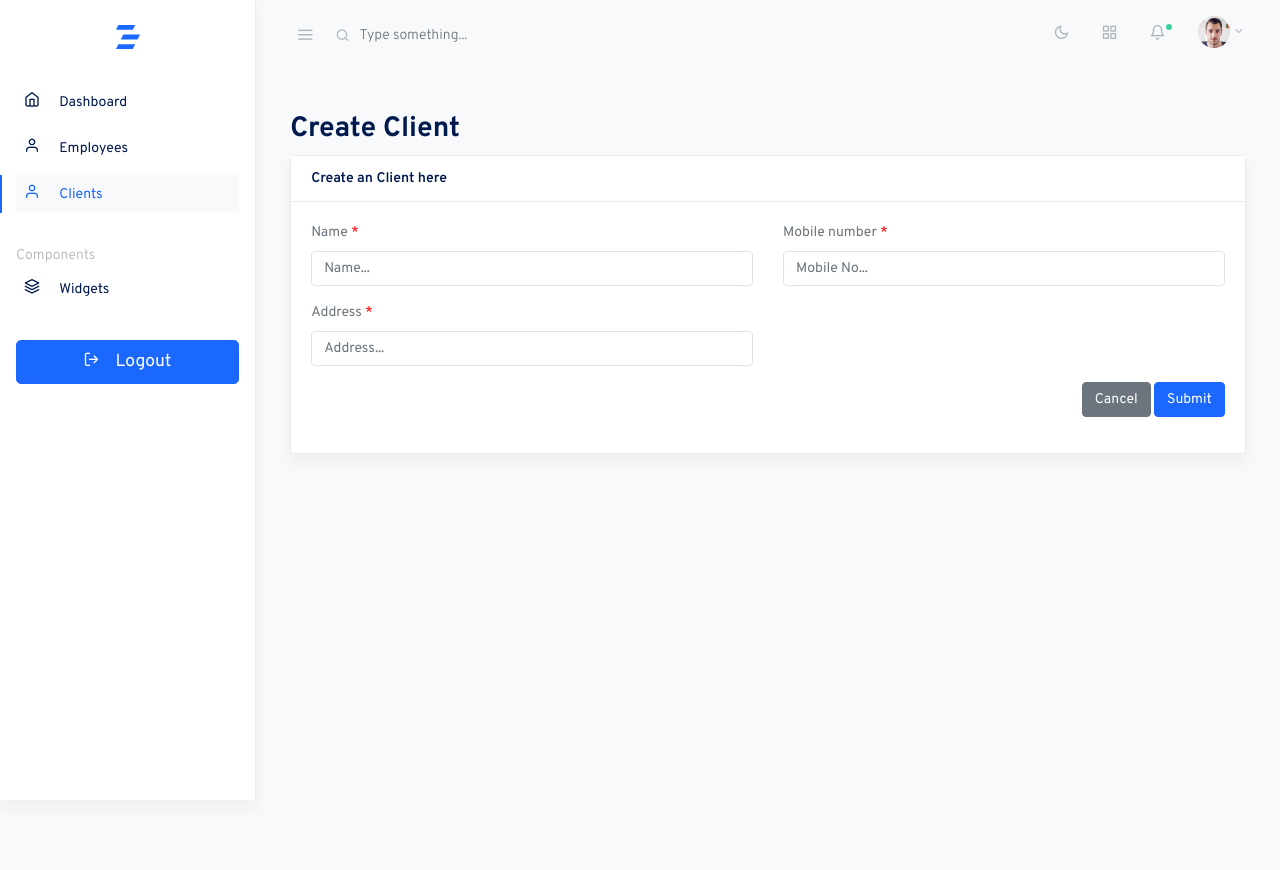
After one commit to poovarasudev/human_resource_management, a Django app: page /clients/create in a window 1280 px wide. The commit adds this page. Run offline with Django 4.2, Linux system fonts and the light colour scheme; the visitor is signed in with stand-in values (Sample User, id 1); some libraries are stand-ins or nearby versions; some web fonts are replaced.

Commit message:
Completed Clients CRUD changes

```diff
--- a/hrm/forms.py
+++ b/hrm/forms.py
@@ -1,7 +1,7 @@
 from django import forms
 
 
-from .models import Employee
+from .models import Employee, Client
 
 
 class EmployeeForm(forms.ModelForm):
@@ -35,3 +35,24 @@ class EmployeeForm(forms.ModelForm):
             'job_type': forms.Select(attrs={'class': 'form-control select2', 'placeholder': 'Job Type...'}),
             'employee_type': forms.Select(attrs={'class': 'form-control select2', 'placeholder': 'Employee Type...'}),
         }
+
+
+class ClientForm(forms.ModelForm):
+    mobile_number = forms.CharField(
+        widget=forms.NumberInput(
+            attrs={
+                'class': 'form-control',
+                'placeholder': 'Mobile No...',
+            }
+        ),
+        min_length=10,
+        max_length=10,
+    )
+
+    class Meta:
+        model = Client
+        fields = ('name', 'mobile_number', 'address')
+        widgets = {
+            'name': forms.TextInput(attrs={'class': 'form-control', 'placeholder': 'Name...'}),
+            'address': forms.TextInput(attrs={'class': 'form-control', 'placeholder': 'Address...'}),
+        }
--- a/hrm/models.py
+++ b/hrm/models.py
@@ -31,6 +31,7 @@ class Employee(db.BaseModel):
 
 class Client(db.BaseModel):
     name = models.CharField(max_length=250)
+    mobile_number = models.CharField(max_length=50, unique=True, null=False, blank=False)
     address = models.CharField(max_length=250)
 
     def __str__(self):
--- /dev/null
+++ b/hrm/templates/clients/form.html
@@ -0,0 +1,47 @@
+{% extends 'base/app.html' %}
+{% load custom_tags %}
+
+{% block title %}
+    {{ object|yesno:'Update,Create' }} Client
+{% endblock %}
+
+{% block content %}
+    <div class="col-12">
+        <h2 class="page-title">{{ object|yesno:'Update,Create' }} Client</h2>
+
+        {{ form.non_field_errors|show_non_field_errors }}
+
+        <div class="card shadow mb-4">
+            <form method="POST">
+                {% csrf_token %}
+                <div class="card-header">
+                    <strong class="card-title">
+                        {% if object %}
+                            Update {{ object.name }}'s details here
+                        {% else %}
+                            Create an Client here
+                        {% endif %}
+                    </strong>
+                </div>
+                <div class="card-body">
+                    <div class="row">
+                        {% for field in form %}
+                            <div class="col-md-6 form-group">
+                                {{ field|show_label }}
+                                {{ field }}
+                                {{ field|show_field_errors }}
+                            </div>
+                        {% endfor %}
+                    </div>
+                    <div class="row">
+                        <div class="col-md-6"></div>
+                        <div class="col-md-6 form-group mb-3 text-right">
+                            <a href="{% url 'clients' %}" type="submit" class="btn btn-secondary">Cancel</a>
+                            <button type="submit" class="btn btn-primary">Submit</button>
+                        </div>
+                    </div>
+                </div>
+            </form>
+        </div>
+    </div>
+{% endblock %}
--- a/hrm/urls.py
+++ b/hrm/urls.py
@@ -13,4 +13,12 @@ urlpatterns = [
     path('employees/<int:pk>', views.EmployeeDetailView.as_view(), name='employees.detail'),
     path('employees/<int:pk>/edit', views.EmployeeUpdateView.as_view(), name='employees.edit'),
     path('employees/<int:pk>/delete', views.delete_employee, name='employees.delete'),
+
+    # Clients CRUD
+    path('clients', views.ClientList.as_view(), name='clients'),
+    path('clients-datatable', views.ClientAjaxDatatableView.as_view(), name='clients.datatable'),
+    path('clients/create', views.ClientCreateView.as_view(), name='clients.create'),
+    path('clients/<int:pk>', views.ClientDetailView.as_view(), name='clients.detail'),
+    path('clients/<int:pk>/edit', views.ClientUpdateView.as_view(), name='clients.edit'),
+    path('clients/<int:pk>/delete', views.delete_client, name='clients.delete'),
 ]
--- a/hrm/views.py
+++ b/hrm/views.py
@@ -9,8 +9,8 @@ from django.views.generic import TemplateView, CreateView, DetailView, UpdateVie
 from django.urls import reverse, reverse_lazy
 
 from core import template_utils
-from hrm.forms import EmployeeForm
-from hrm.models import Employee
+from hrm.forms import EmployeeForm, ClientForm
+from hrm.models import Employee, Client
 
 
 # Create your views here.
@@ -79,3 +79,61 @@ def delete_employee(request, pk):
         return JsonResponse({'message': 'Employee deleted successfully'})
     except Exception as e:
         return JsonResponse({'message': 'Error while deleting Employee!'}, status=500)
+
+
+class ClientList(LoginRequiredMixin, TemplateView):
+    template_name = 'clients/index.html'
+
+
+class ClientAjaxDatatableView(LoginRequiredMixin, AjaxDatatableView):
+    model = Client
+    initial_order = [['name', 'asc']]
+    length_menu = [[10, 20, 50, 100, -1], [10, 20, 50, 100, 'All']]
+    search_values_separator = '+'
+    column_defs = [
+        {'name': 'id', 'visible': False, 'searchable': False},
+        {'name': 'name', 'visible': True},
+        {'name': 'mobile_number', 'visible': True},
+        {'name': 'address', 'visible': True},
+        {'name': 'action', 'title': 'Action', 'visible': True, 'searchable': False, 'orderable': False, 'className': 'text-center'},
+    ]
+
+    def customize_row(self, row, obj):
+        buttons = template_utils.show_button(reverse("clients.detail", args=[obj.id])) \
+                  + template_utils.edit_button(reverse("clients.edit", args=[obj.id])) \
+                  + template_utils.delete_button(reverse("clients.delete", args=[obj.id]), obj.name)
+        row['action'] = f'<div class="form-inline justify-content-center">{buttons}</div>'
+        return
+
+
+class ClientCreateView(SuccessMessageMixin, LoginRequiredMixin, CreateView):
+    model = Client
+    template_name = 'clients/form.html'
+    form_class = ClientForm
+    success_url = reverse_lazy('clients')
+    success_message = 'Client created successfully.'
+
+
+class ClientUpdateView(SuccessMessageMixin, LoginRequiredMixin, UpdateView):
+    model = Client
+    template_name = 'clients/form.html'
+    form_class = ClientForm
+    success_url = reverse_lazy('clients')
+    success_message = 'Client updated successfully.'
+
+
+class ClientDetailView(LoginRequiredMixin, DetailView):
+    model = Client
+    template_name = 'clients/show.html'
+
+
+@require_http_methods(['DELETE'])
+@login_required()
+def delete_client(request, pk):
+    try:
+        client = get_object_or_404(Client, id=pk)
+        # TODO :: Need to implement softdelete
+        client.delete()
+        return JsonResponse({'message': 'Client deleted successfully'})
+    except Exception as e:
+        return JsonResponse({'message': 'Error while deleting Client!'}, status=500)
--- a/human_resource_management/settings.py
+++ b/human_resource_management/settings.py
@@ -37,7 +37,9 @@ SECRET_KEY = env('SECRET_KEY')
 # SECURITY WARNING: don't run with debug turned on in production!
 DEBUG = env('DEBUG')
 
-ALLOWED_HOSTS = []
+ALLOWED_HOSTS = [
+    'hrm.test'
+]
 
 
 # Application definition
--- a/templates/base/sidebar.html
+++ b/templates/base/sidebar.html
@@ -38,6 +38,15 @@
             </li>
         </ul>
 
+        <ul class="navbar-nav flex-fill w-100 mb-2">
+            <li class="nav-item w-100 {% set_active 'clients, clients.create, clients.edit' %}">
+                <a class="nav-link" href="{% url 'clients' %}">
+                    <i class="fe fe-user fe-16"></i>
+                    <span class="ml-3 item-text">Clients</span>
+                </a>
+            </li>
+        </ul>
+
         <p class="text-muted nav-heading mt-4 mb-1"><span>Components</span></p>
         <ul class="navbar-nav flex-fill w-100 mb-2">
             <li class="nav-item w-100">
```
Also changed, not shown: hrm/templates/clients/index.html (added, +50 -0 lines), hrm/templates/clients/show.html (added, +45 -0 lines).
